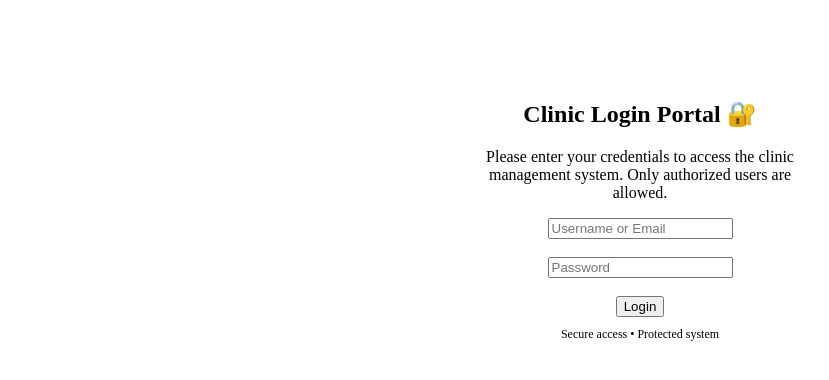
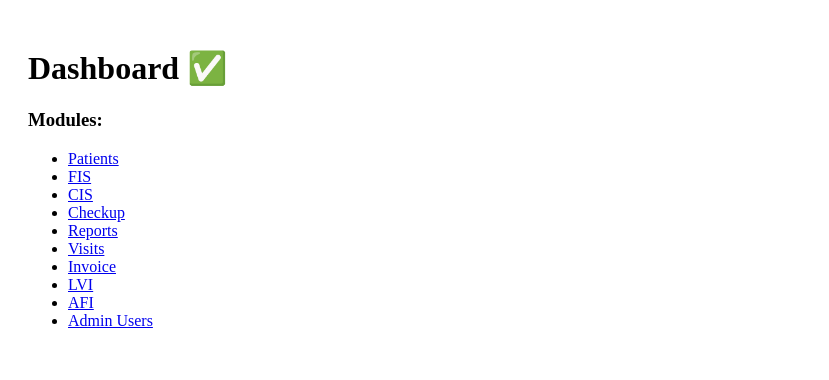
Before and after one commit to khabeerilham1-creator/clinic-client, a React (Create React App) app: page /#/dashboard in a window 1280 px wide. Shown: the top 380 px of the page, without its empty margins (0-829 px from the left). Built offline with nearby package versions, Linux system fonts and the light colour scheme.

Commit message:
final hash router fix

```diff
--- a/src/App.jsx
+++ b/src/App.jsx
@@ -1,16 +1,47 @@
-import { BrowserRouter, Routes, Route } from "react-router-dom";
+import { HashRouter, Routes, Route } from "react-router-dom";
 
 import Login from "./pages/Login";
 import Dashboard from "./pages/Dashboard";
 
+// modules (optional add later)
+import Patients from "./pages/Patients";
+import FIS from "./pages/FIS";
+import CIS from "./pages/CIS";
+import Checkup from "./pages/Checkup";
+import Reports from "./pages/Reports";
+import Visits from "./pages/Visits";
+import Invoice from "./pages/Invoice";
+import LVI from "./pages/LVI";
+import AFI from "./pages/AFI";
+import AdminUsers from "./pages/AdminUsers";
+import Register from "./pages/Register";
+
 function App() {
   return (
-    <BrowserRouter>
+    <HashRouter>
       <Routes>
+
+        {/* AUTH */}
         <Route path="/" element={<Login />} />
+        <Route path="/register" element={<Register />} />
+
+        {/* MAIN */}
         <Route path="/dashboard" element={<Dashboard />} />
+
+        {/* MODULES */}
+        <Route path="/patients" element={<Patients />} />
+        <Route path="/fis" element={<FIS />} />
+        <Route path="/cis" element={<CIS />} />
+        <Route path="/checkup" element={<Checkup />} />
+        <Route path="/reports" element={<Reports />} />
+        <Route path="/visits" element={<Visits />} />
+        <Route path="/invoice" element={<Invoice />} />
+        <Route path="/lvi" element={<LVI />} />
+        <Route path="/afi" element={<AFI />} />
+        <Route path="/admin" element={<AdminUsers />} />
+
       </Routes>
-    </BrowserRouter>
+    </HashRouter>
   );
 }
 
--- a/src/pages/Dashboard.jsx
+++ b/src/pages/Dashboard.jsx
@@ -3,62 +3,22 @@ import { Link } from "react-router-dom";
 export default function Dashboard() {
   return (
     <div style={{ padding: 20 }}>
-      <h1>Clinic Management Dashboard ✅</h1>
+      <h1>Dashboard ✅</h1>
 
-      <p>
-        Welcome to the clinic management system. From here, you can access all
-        major modules including patient records, clinical workflows, financial
-        tracking, and administrative controls.
-      </p>
-
-      <h3>Available Modules:</h3>
+      <h3>Modules:</h3>
 
       <ul>
-        <li>
-          <Link to="/patients">Patients</Link> – Manage patient records, history, and profiles
-        </li>
-
-        <li>
-          <Link to="/fis">FIS</Link> – Full Intraoral Scan and dental analysis
-        </li>
-
-        <li>
-          <Link to="/cis">CIS</Link> – Clinical Information System for treatment planning
-        </li>
-
-        <li>
-          <Link to="/checkup">Checkup</Link> – Dental checkups and tooth condition tracking
-        </li>
-
-        <li>
-          <Link to="/reports">Reports</Link> – Generate clinical and financial reports
-        </li>
-
-        <li>
-          <Link to="/visits">Visits</Link> – Track patient visits and appointment history
-        </li>
-
-        <li>
-          <Link to="/invoice">Invoice</Link> – Billing and payment management
-        </li>
-
-        <li>
-          <Link to="/lvi">LVI</Link> – Lab and visual imaging data management
-        </li>
-
-        <li>
-          <Link to="/afi">AFI</Link> – Appointment & Flow Intelligence system
-        </li>
-
-        <li>
-          <Link to="/admin">Admin Users</Link> – Approve and manage system users
-        </li>
+        <li><Link to="/patients">Patients</Link></li>
+        <li><Link to="/fis">FIS</Link></li>
+        <li><Link to="/cis">CIS</Link></li>
+        <li><Link to="/checkup">Checkup</Link></li>
+        <li><Link to="/reports">Reports</Link></li>
+        <li><Link to="/visits">Visits</Link></li>
+        <li><Link to="/invoice">Invoice</Link></li>
+        <li><Link to="/lvi">LVI</Link></li>
+        <li><Link to="/afi">AFI</Link></li>
+        <li><Link to="/admin">Admin Users</Link></li>
       </ul>
-
-      <p>
-        Use the modules above to navigate through different parts of the system.
-        Each section is designed to streamline clinic operations and improve efficiency.
-      </p>
     </div>
   );
 }
--- a/src/pages/Login.jsx
+++ b/src/pages/Login.jsx
@@ -17,8 +17,8 @@ export default function Login() {
 
       alert("Login Success ✅");
 
-      // 🔥 FORCE REDIRECT (works on Vercel)
-      window.location.href = "/dashboard";
+      // 🔥 HASH ROUTER REDIRECT
+      window.location.href = "#/dashboard";
 
     } catch (err) {
       console.error(err);
@@ -32,8 +32,7 @@ export default function Login() {
       <h2>Clinic Login Portal 🔐</h2>
 
       <p>
-        Please enter your credentials to access the clinic management system.
-        Only authorized users are allowed.
+        Please enter your credentials to access the clinic system.
       </p>
 
       <input
@@ -51,10 +50,6 @@ export default function Login() {
 
       <button onClick={login}>Login</button>
 
-      <p style={{ marginTop: "10px", fontSize: "12px" }}>
-        Secure access • Protected system
-      </p>
-
     </div>
   );
 }
```
